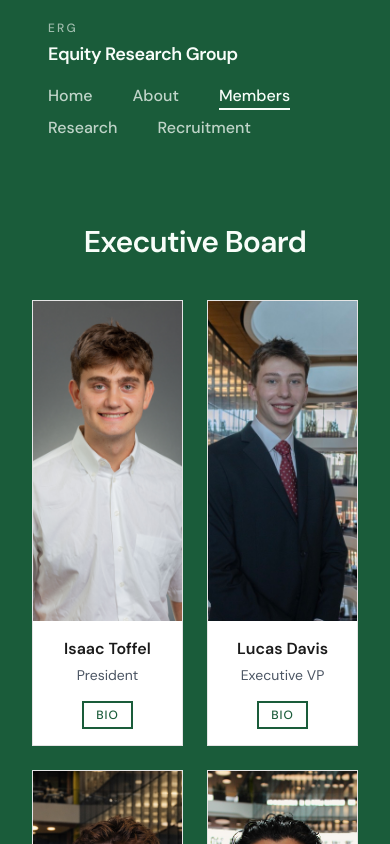
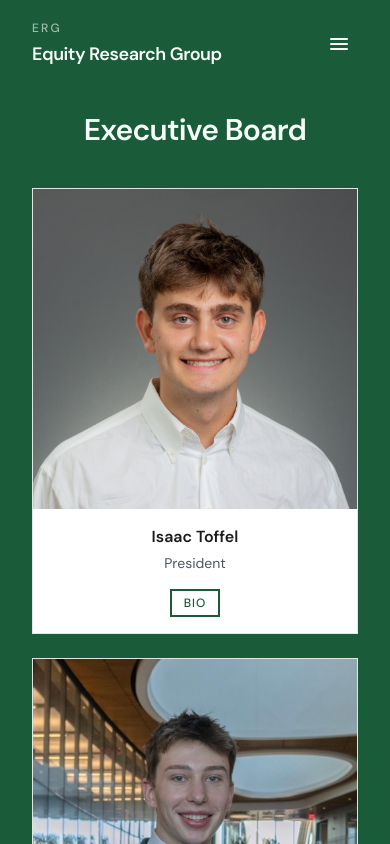
Before and after one commit to Jackfu13/Research-Website, a Next.js app: page /team in a window 390 px wide. Shown: the top 844 px of the page. Built offline with nearby package versions, Linux system fonts and the light colour scheme.

Commit message:
fixed for mobile

```diff
--- a/src/app/team/page.tsx
+++ b/src/app/team/page.tsx
@@ -7,11 +7,11 @@ import { industries } from "@/content/sectors";
 export default function TeamPage() {
   return (
     <PageLayout>
-      <section className="w-full bg-[var(--color-footer-bg)] px-8 py-16 md:px-12">
+      <section className="w-full bg-[var(--color-footer-bg)] px-8 pt-28 pb-16 md:px-12 md:pt-32">
         <h2 className="text-center text-3xl font-semibold tracking-tight text-[var(--color-footer-text)] md:text-4xl">
           Executive Board
         </h2>
-        <div className="mt-10 mx-auto grid w-full max-w-[77rem] grid-cols-2 gap-6 sm:grid-cols-4">
+        <div className="mt-10 mx-auto grid w-full max-w-[77rem] grid-cols-1 gap-6 sm:grid-cols-4">
           {board.roles.map((role, i) => (
             <BoardMemberCard
               key={`${role.title}-${i}`}
@@ -31,7 +31,7 @@ export default function TeamPage() {
       <section className="w-full bg-[var(--color-accent-soft)] px-8 py-16 md:px-12">
         <div className="space-y-10">
           <SectionHeading title="Industry Leads" center />
-          <div className="mx-auto grid w-full max-w-[86rem] grid-cols-2 gap-6 sm:grid-cols-3 lg:grid-cols-5">
+          <div className="mx-auto grid w-full max-w-[86rem] grid-cols-1 gap-6 sm:grid-cols-3 lg:grid-cols-5">
             {industries.filter((v) => !v.upcoming).flatMap((v) => {
               const cards = [
                 <BoardMemberCard
--- a/src/components/Navbar.tsx
+++ b/src/components/Navbar.tsx
@@ -1,5 +1,6 @@
 "use client";
 
+import { useState } from "react";
 import Link from "next/link";
 import { usePathname } from "next/navigation";
 
@@ -8,30 +9,30 @@ import { site } from "@/content/site";
 
 export function Navbar() {
   const pathname = usePathname();
+  const [menuOpen, setMenuOpen] = useState(false);
+
   const hasPhotoHeader =
-    ["/", "/about", "/research", "/join"].includes(pathname) ||
+    ["/", "/about", "/research", "/join", "/team"].includes(pathname) ||
     pathname.startsWith("/team/") ||
     pathname.startsWith("/research/");
-  const isGreen = pathname === "/team";
 
   const containerClass = hasPhotoHeader
     ? "absolute top-0 left-0 right-0 bg-transparent"
-    : isGreen
-    ? "bg-[var(--color-footer-bg)]"
     : "bg-[var(--color-bg)] shadow-sm";
 
-  const textColor = hasPhotoHeader || isGreen
+  const textColor = hasPhotoHeader
     ? "text-[var(--color-footer-text)]"
     : "text-[var(--color-text)]";
 
-  const activeBorder = hasPhotoHeader || isGreen
+  const activeBorder = hasPhotoHeader
     ? "border-[var(--color-footer-text)]"
     : "border-[var(--color-text)]";
 
   return (
+    <>
       <header className={`z-50 ${containerClass}`}>
-      <div className="flex w-full flex-col gap-4 px-12 py-5 md:flex-row md:items-center md:justify-between md:px-20">
-        <Link href="/" className="max-w-xl">
+        <div className="flex w-full items-center justify-between px-8 py-5 md:px-20">
+          <Link href="/" onClick={() => setMenuOpen(false)}>
             <p className={`text-xs font-medium uppercase tracking-[0.18em] opacity-60 ${textColor}`}>
               {site.shortName}
             </p>
@@ -39,8 +40,30 @@ export function Navbar() {
               {site.name}
             </p>
           </Link>
-        <nav aria-label="Primary">
-          <ul className={`flex flex-wrap gap-x-10 gap-y-2 text-base font-medium ${textColor}`}>
+
+          {/* Hamburger / close — mobile only */}
+          <button
+            className={`md:hidden p-2 ${menuOpen ? "text-[var(--color-text)]" : textColor}`}
+            onClick={() => setMenuOpen((o) => !o)}
+            aria-label={menuOpen ? "Close menu" : "Open menu"}
+          >
+            {menuOpen ? (
+              <svg width="22" height="22" viewBox="0 0 22 22" fill="none" stroke="currentColor" strokeWidth="2" strokeLinecap="round">
+                <line x1="3" y1="3" x2="19" y2="19" />
+                <line x1="19" y1="3" x2="3" y2="19" />
+              </svg>
+            ) : (
+              <svg width="22" height="22" viewBox="0 0 22 22" fill="none" stroke="currentColor" strokeWidth="2" strokeLinecap="round">
+                <line x1="3" y1="6" x2="19" y2="6" />
+                <line x1="3" y1="11" x2="19" y2="11" />
+                <line x1="3" y1="16" x2="19" y2="16" />
+              </svg>
+            )}
+          </button>
+
+          {/* Desktop nav */}
+          <nav aria-label="Primary" className="hidden md:block">
+            <ul className={`flex gap-x-10 text-base font-medium ${textColor}`}>
               {navigationLinks.map((link) => {
                 const active = link.href === "/" ? pathname === "/" : pathname.startsWith(link.href);
                 return (
@@ -58,5 +81,36 @@ export function Navbar() {
           </nav>
         </div>
       </header>
+
+      {/* Full-screen mobile overlay */}
+      <div
+        className={`fixed inset-0 z-40 bg-[#e2deda] md:hidden transition-opacity duration-300 ${
+          menuOpen ? "opacity-100 pointer-events-auto" : "opacity-0 pointer-events-none"
+        }`}
+        onClick={() => setMenuOpen(false)}
+      >
+        <nav
+          aria-label="Primary mobile"
+          className={`flex h-full flex-col items-center justify-center gap-8 transition-all duration-300 ${
+            menuOpen ? "opacity-100 translate-y-0" : "opacity-0 translate-y-4"
+          }`}
+          onClick={(e) => e.stopPropagation()}
+        >
+          {navigationLinks.map((link) => {
+            const active = link.href === "/" ? pathname === "/" : pathname.startsWith(link.href);
+            return (
+              <Link
+                key={link.href}
+                href={link.href}
+                onClick={() => setMenuOpen(false)}
+                className={`text-2xl font-semibold tracking-tight text-[var(--color-text)] transition-opacity ${active ? "opacity-100" : "opacity-40 hover:opacity-100"}`}
+              >
+                {link.label}
+              </Link>
+            );
+          })}
+        </nav>
+      </div>
+    </>
   );
 }
```
Lines whose indentation alone changed are shown as unchanged.
